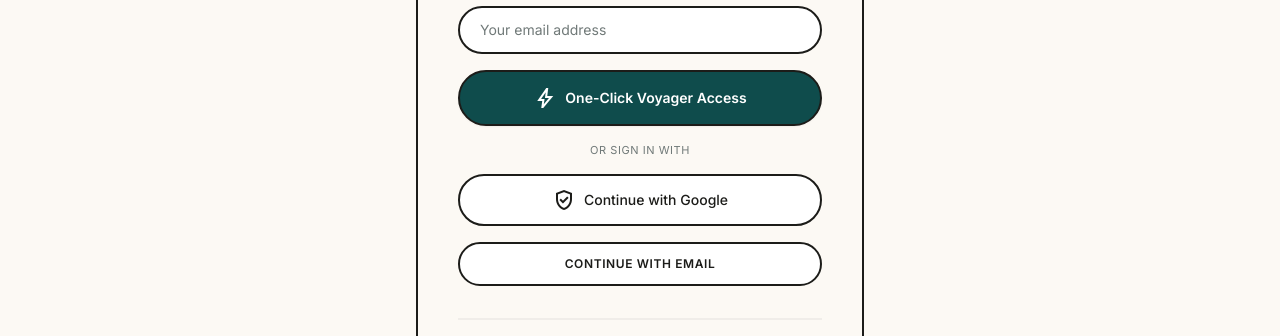
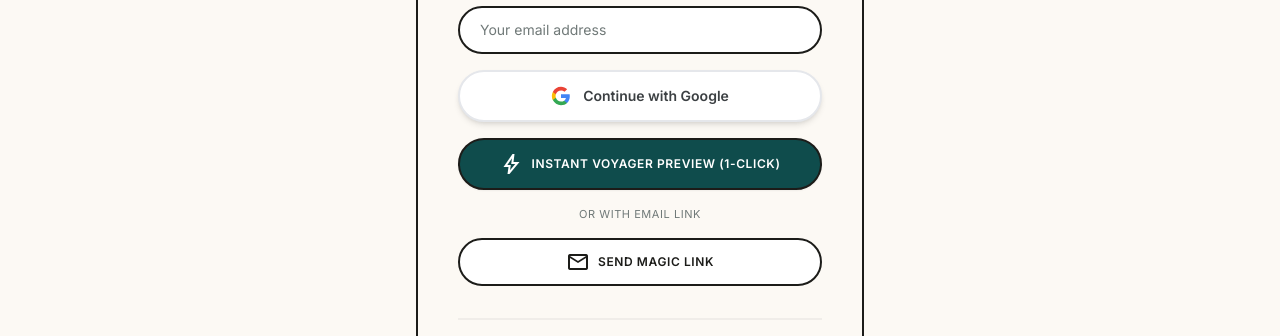
Before and after one commit to Harshal9865/Wayfare, a Next.js app: page /login in a window 1280 px wide. Shown: the part 343-679 px from the top of the page. Built offline with nearby package versions, Linux system fonts and the light colour scheme; no server answers.

Commit message:
feat: make Google Sign-In primary hero action with official styling and eliminate hydration errors

```diff
--- a/app/layout.tsx
+++ b/app/layout.tsx
@@ -99,6 +99,7 @@
         {/* Instant Dark Mode initialization to prevent theme loss on navigation or reload */}
         <script
           id="theme-init"
+          suppressHydrationWarning
           dangerouslySetInnerHTML={{
             __html: `
               (function() {
@@ -118,6 +119,7 @@
         {/* JSON-LD structured data — TravelAgency schema */}
         <script
           type="application/ld+json"
+          suppressHydrationWarning
           dangerouslySetInnerHTML={{
             __html: JSON.stringify({
               "@context": "https://schema.org",
--- a/app/login/page.tsx
+++ b/app/login/page.tsx
@@ -127,39 +127,55 @@
                 />
               </div>
 
-              {/* One-Click Voyager Access */}
+              {/* Primary: Continue with Google */}
+              <button
+                type="button"
+                onClick={handleGoogleLogin}
+                disabled={loading}
+                className="w-full flex items-center justify-center gap-3 bg-white dark:bg-[#201F1F] text-[#3c4043] dark:text-[#FAF7F2] hover:bg-gray-50 dark:hover:bg-[#282828] py-3.5 rounded-full border-2 border-on-surface/40 dark:border-[rgba(250,247,242,0.35)] font-sans text-sm font-semibold transition-all hover:scale-[1.02] active:scale-[0.98] shadow-md cursor-pointer disabled:opacity-80 mb-3"
+              >
+                {loading ? (
+                  <>
+                    <span className="w-4 h-4 rounded-full border-2 border-primary dark:border-[#1E8C80] border-t-transparent animate-spin" />
+                    <span>Connecting to Google...</span>
+                  </>
+                ) : (
+                  <>
+                    <svg className="w-5 h-5 flex-shrink-0" viewBox="0 0 24 24">
+                      <path fill="#4285F4" d="M22.56 12.25c0-.78-.07-1.53-.2-2.25H12v4.26h5.92c-.26 1.37-1.04 2.53-2.21 3.31v2.77h3.57c2.08-1.92 3.28-4.74 3.28-8.09z" />
+                      <path fill="#34A853" d="M12 23c2.97 0 5.46-.98 7.28-2.66l-3.57-2.77c-.98.66-2.23 1.06-3.71 1.06-2.86 0-5.29-1.93-6.16-4.53H2.18v2.84C3.99 20.53 7.7 23 12 23z" />
+                      <path fill="#FBBC05" d="M5.84 14.09c-.22-.66-.35-1.36-.35-2.09s.13-1.43.35-2.09V7.07H2.18C1.43 8.55 1 10.22 1 12s.43 3.45 1.18 4.93l3.66-2.84z" />
+                      <path fill="#EA4335" d="M12 5.38c1.62 0 3.06.56 4.21 1.64l3.15-3.15C17.45 2.09 14.97 1 12 1 7.7 1 3.99 3.47 2.18 7.07l3.66 2.84c.87-2.6 3.3-4.53 6.16-4.53z" />
+                    </svg>
+                    <span>Continue with Google</span>
+                  </>
+                )}
+              </button>
+
+              {/* Secondary: One-Click Voyager Access */}
               <button
                 type="button"
                 onClick={handleInstantVoyagerLogin}
                 disabled={loading}
-                className="w-full flex items-center justify-center gap-2 bg-primary-container dark:bg-[#1E8C80] text-white dark:text-[#131313] hover:bg-primary py-3.5 rounded-full border-2 border-on-surface dark:border-[#1E8C80] font-sans text-sm font-semibold transition-all hover:scale-[1.02] active:scale-95 cursor-pointer disabled:opacity-80 shadow-sm mb-3"
+                className="w-full flex items-center justify-center gap-2 bg-primary-container dark:bg-[#1E8C80] text-white dark:text-[#131313] hover:bg-primary py-3 rounded-full border-2 border-on-surface dark:border-[#1E8C80] font-sans text-xs uppercase tracking-wider font-semibold transition-all hover:scale-[1.01] active:scale-95 cursor-pointer disabled:opacity-80 shadow-sm mb-3"
               >
-                <span className="material-symbols-outlined text-[18px]">bolt</span>
-                <span>One-Click Voyager Access</span>
+                <span className="material-symbols-outlined text-[16px]">bolt</span>
+                <span>Instant Voyager Preview (1-Click)</span>
               </button>
 
               <div className="flex items-center gap-3 my-3">
                 <div className="flex-1 h-px bg-on-surface/15 dark:bg-white/15" />
-                <span className="font-sans text-[11px] text-outline dark:text-[rgba(250,247,242,0.4)] uppercase tracking-wider">or sign in with</span>
+                <span className="font-sans text-[11px] text-outline dark:text-[rgba(250,247,242,0.4)] uppercase tracking-wider">or with email link</span>
                 <div className="flex-1 h-px bg-on-surface/15 dark:bg-white/15" />
               </div>
 
               <button
-                type="button"
-                onClick={handleGoogleLogin}
-                disabled={loading}
-                className="w-full flex items-center justify-center gap-2 bg-surface-container-lowest dark:bg-[#201F1F] text-on-surface dark:text-[#FAF7F2] hover:bg-surface-container py-3 rounded-full border-2 border-on-surface dark:border-[rgba(250,247,242,0.3)] font-sans text-sm font-medium transition-colors cursor-pointer disabled:opacity-80 mb-3"
-              >
-                <span className="material-symbols-outlined text-[18px]">verified_user</span>
-                <span>Continue with Google</span>
-              </button>
-
-              <button
                 type="submit"
                 disabled={loading}
-                className="w-full flex items-center justify-center gap-2 bg-surface-container-lowest dark:bg-[#201F1F] text-on-surface dark:text-[#FAF7F2] hover:bg-surface-variant py-3 rounded-full border-2 border-on-surface dark:border-[rgba(250,247,242,0.3)] font-sans text-xs uppercase tracking-wider font-semibold transition-colors cursor-pointer disabled:opacity-80"
+                className="w-full flex items-center justify-center gap-2 bg-surface-container-lowest dark:bg-[#201F1F] text-on-surface dark:text-[#FAF7F2] hover:bg-surface-variant py-2.5 rounded-full border-2 border-on-surface dark:border-[rgba(250,247,242,0.3)] font-sans text-xs uppercase tracking-wider font-semibold transition-colors cursor-pointer disabled:opacity-80"
               >
-                {loading ? "Dispatching Access Link..." : "Continue with Email"}
+                <span className="material-symbols-outlined text-[15px]">mail</span>
+                <span>{loading ? "Dispatching..." : "Send Magic Link"}</span>
               </button>
             </form>
           )}
--- a/components/LoginModal.tsx
+++ b/components/LoginModal.tsx
@@ -126,19 +126,45 @@
           </div>
         )}
 
-        {/* One-Click Instant Access */}
+        {/* Primary Action: Continue with Google */}
+        <button
+          type="button"
+          onClick={handleGoogleLogin}
+          disabled={isSubmitting}
+          className="w-full mb-3.5 flex items-center justify-center gap-3 bg-white dark:bg-[#201F1F] text-[#3c4043] dark:text-[#FAF7F2] hover:bg-gray-50 dark:hover:bg-[#282828] py-3.5 rounded-full border-2 border-on-surface/40 dark:border-[rgba(250,247,242,0.35)] font-sans text-sm font-semibold transition-all hover:scale-[1.02] active:scale-[0.98] shadow-md cursor-pointer disabled:opacity-75"
+        >
+          {isSubmitting ? (
+            <>
+              <span className="w-4 h-4 rounded-full border-2 border-primary dark:border-[#1E8C80] border-t-transparent animate-spin" />
+              <span>Connecting to Google...</span>
+            </>
+          ) : (
+            <>
+              <svg className="w-5 h-5 flex-shrink-0" viewBox="0 0 24 24">
+                <path fill="#4285F4" d="M22.56 12.25c0-.78-.07-1.53-.2-2.25H12v4.26h5.92c-.26 1.37-1.04 2.53-2.21 3.31v2.77h3.57c2.08-1.92 3.28-4.74 3.28-8.09z" />
+                <path fill="#34A853" d="M12 23c2.97 0 5.46-.98 7.28-2.66l-3.57-2.77c-.98.66-2.23 1.06-3.71 1.06-2.86 0-5.29-1.93-6.16-4.53H2.18v2.84C3.99 20.53 7.7 23 12 23z" />
+                <path fill="#FBBC05" d="M5.84 14.09c-.22-.66-.35-1.36-.35-2.09s.13-1.43.35-2.09V7.07H2.18C1.43 8.55 1 10.22 1 12s.43 3.45 1.18 4.93l3.66-2.84z" />
+                <path fill="#EA4335" d="M12 5.38c1.62 0 3.06.56 4.21 1.64l3.15-3.15C17.45 2.09 14.97 1 12 1 7.7 1 3.99 3.47 2.18 7.07l3.66 2.84c.87-2.6 3.3-4.53 6.16-4.53z" />
+              </svg>
+              <span>Continue with Google</span>
+            </>
+          )}
+        </button>
+
+        {/* Secondary Action: One-Click Voyager Access */}
         <button
           type="button"
           onClick={handleInstantVoyagerLogin}
-          className="w-full mb-4 flex items-center justify-center gap-2 bg-primary-container dark:bg-[#1E8C80] text-white dark:text-[#131313] hover:bg-primary py-3.5 rounded-full border-2 border-on-surface dark:border-[#1E8C80] font-sans text-sm font-semibold transition-all hover:scale-[1.02] active:scale-[0.98] shadow-sm cursor-pointer"
+          disabled={isSubmitting}
+          className="w-full mb-4 flex items-center justify-center gap-2 bg-primary-container dark:bg-[#1E8C80] text-white dark:text-[#131313] hover:bg-primary py-3 rounded-full border-2 border-on-surface dark:border-[#1E8C80] font-sans text-xs uppercase tracking-wider font-semibold transition-all hover:scale-[1.01] active:scale-[0.98] shadow-sm cursor-pointer disabled:opacity-75"
         >
-          <span className="material-symbols-outlined text-[18px]">bolt</span>
-          <span>One-Click Voyager Access</span>
+          <span className="material-symbols-outlined text-[16px]">bolt</span>
+          <span>Instant Voyager Preview (1-Click)</span>
         </button>
 
-        <div className="flex items-center gap-3 my-4">
+        <div className="flex items-center gap-3 my-3">
           <div className="flex-1 h-px bg-on-surface/15 dark:bg-white/15" />
-          <span className="text-[11px] font-sans uppercase tracking-widest text-outline dark:text-white/50">or with credentials</span>
+          <span className="text-[11px] font-sans uppercase tracking-widest text-outline dark:text-white/50">or with email link</span>
           <div className="flex-1 h-px bg-on-surface/15 dark:bg-white/15" />
         </div>
 
@@ -151,7 +177,7 @@
               onChange={(e) => setEmail(e.target.value)}
               placeholder="Your email address"
               required
-              className="w-full bg-surface-container-lowest dark:bg-[#201F1F] border-2 border-on-surface dark:border-[rgba(250,247,242,0.3)] rounded-full px-5 py-3 text-sm text-on-surface dark:text-[#FAF7F2] placeholder:text-outline focus:outline-none"
+              className="w-full bg-surface-container-lowest dark:bg-[#201F1F] border-2 border-on-surface dark:border-[rgba(250,247,242,0.3)] rounded-full px-5 py-2.5 text-sm text-on-surface dark:text-[#FAF7F2] placeholder:text-outline focus:outline-none"
             />
           </div>
 
@@ -159,25 +185,15 @@
           <button
             type="submit"
             disabled={isSubmitting}
-            className="w-full flex items-center justify-center gap-2 bg-surface-container-lowest dark:bg-[#201F1F] text-on-surface dark:text-[#FAF7F2] hover:bg-surface-variant py-3 rounded-full border-2 border-on-surface dark:border-[rgba(250,247,242,0.3)] font-sans text-xs uppercase tracking-wider font-semibold transition-colors cursor-pointer"
+            className="w-full flex items-center justify-center gap-2 bg-surface-container-lowest dark:bg-[#201F1F] text-on-surface dark:text-[#FAF7F2] hover:bg-surface-variant py-2.5 rounded-full border-2 border-on-surface dark:border-[rgba(250,247,242,0.3)] font-sans text-xs uppercase tracking-wider font-semibold transition-colors cursor-pointer"
           >
-            <span className="material-symbols-outlined text-[16px]">mail</span>
+            <span className="material-symbols-outlined text-[15px]">mail</span>
             <span>{isSubmitting ? "Dispatching..." : "Send Magic Link"}</span>
-          </button>
-
-          {/* Google Sign-in Option */}
-          <button
-            type="button"
-            onClick={handleGoogleLogin}
-            className="w-full flex items-center justify-center gap-2 bg-transparent text-on-surface-variant dark:text-white/70 hover:text-on-surface py-2.5 rounded-full border border-on-surface/25 dark:border-white/20 font-sans text-xs font-medium transition-colors cursor-pointer"
-            title="Requires Google Provider enabled in Supabase Dashboard"
-          >
-            <span>Continue with Google</span>
           </button>
         </form>
 
         {/* Guest access */}
-        <div className="mt-5 pt-3 border-t border-on-surface/10 dark:border-white/10">
+        <div className="mt-4 pt-3 border-t border-on-surface/10 dark:border-white/10">
           <button
             type="button"
             onClick={onClose}
--- a/components/StatsStrip.tsx
+++ b/components/StatsStrip.tsx
@@ -39,8 +39,8 @@
   }, [started, end]);
 
   if (end === 0) return <span>Free</span>;
-  if (end === 49) return <span>{started ? (count / 10).toFixed(1) : "0.0"}★</span>;
-  return <span>{started ? count.toLocaleString("en-IN") : "0"}{suffix}</span>;
+  if (end === 49) return <span>{started ? `${(count / 10).toFixed(1)}★` : "0.0★"}</span>;
+  return <span>{started ? `${count.toLocaleString("en-IN")}${suffix}` : `0${suffix}`}</span>;
 }
 
 export default function StatsStrip() {
```
